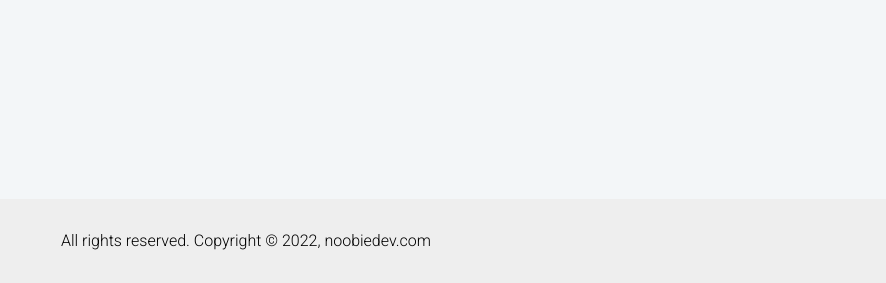
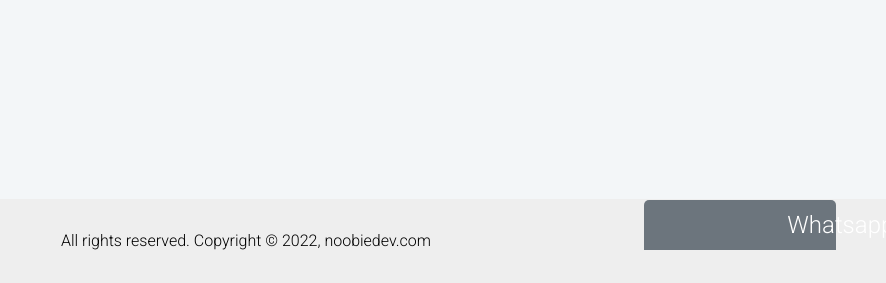
Before and after one commit to Jeryhardianto/website-noobiedev, a PHP site: page /profile.html in a window 1280 px wide. Shown: the part 550-833 px from the top of the page, without its empty margins (394-1280 px from the left). Run offline with PHP 8.4, Linux system fonts and the light colour scheme; some libraries are stand-ins or nearby versions.

Commit message:
update index fitur wa

```diff
--- a/assets/css/responsive.css
+++ b/assets/css/responsive.css
@@ -61,6 +61,20 @@
     .img-modal{
         height: 19rem;
     }
+    .wa-widget {
+        z-index: 9;
+       position: fixed;
+      right: 20px;
+      bottom: 0px;
+      background-color: var(--palet-5);
+      color: var(--white);
+      width: 10rem;
+      border-radius: 5px 5px 0px 0px;
+    }
+    .body-widget span{
+        margin: 0.3rem;
+        font-size: 15pt;
+    }
 }
 @media(hover: hover) and (pointer: fine) {
     .project-body:hover .overlay-project{
--- a/assets/css/style.css
+++ b/assets/css/style.css
@@ -110,7 +110,7 @@ a {
     /* font-weight: bold; */
   }
   .navbar.navbar-grey .navbar-toggler .navbar-toggler-icon {
-    background-color: #ffffff;
+    background-color: black;
   }
 
 /* Project */
@@ -159,3 +159,22 @@ a {
     height: 38rem;
     object-fit: cover;
 }
+.wa-widget {
+    z-index: 9;
+   position: fixed;
+  right: 50px;
+  bottom: 0px;
+  background-color: var(--palet-5);
+  color: var(--white);
+  width: 12rem;
+  border-radius: 5px 5px 0px 0px;
+}
+.body-widget {
+    display: flex;
+    align-items: center;
+    justify-content: center;
+}
+.body-widget span{
+    margin: 0.3rem;
+    font-size: 18pt;
+}
--- a/profile.html
+++ b/profile.html
@@ -53,7 +53,7 @@
             </a>
           </li>
           <li class="nav-item mx-2">
-            <a href="index.html" class="nav-link" data-easing="linear">
+            <a href="index.html#contact" class="nav-link" data-easing="linear">
                Contact
             </a>
           </li>
@@ -82,6 +82,18 @@
       </div>
       <!-- end konten 1 -->
     </div>
+    <a href="">
+      <div class="wa-widget">
+        <div class="my-2 body-widget">
+          <span class="material-icons">
+            whatsapp
+            </span>
+            <span>
+              Whatsapp
+            </span>
+        </div>
+      </div>
+    </a>
   </div>
   <footer class="footer footer-default">
     <div class="container">
```
Also changed, not shown: daftar-rumah.html (+13 -1 lines), detail-rumah.html (+13 -1 lines), index.html (+12 -0 lines).
